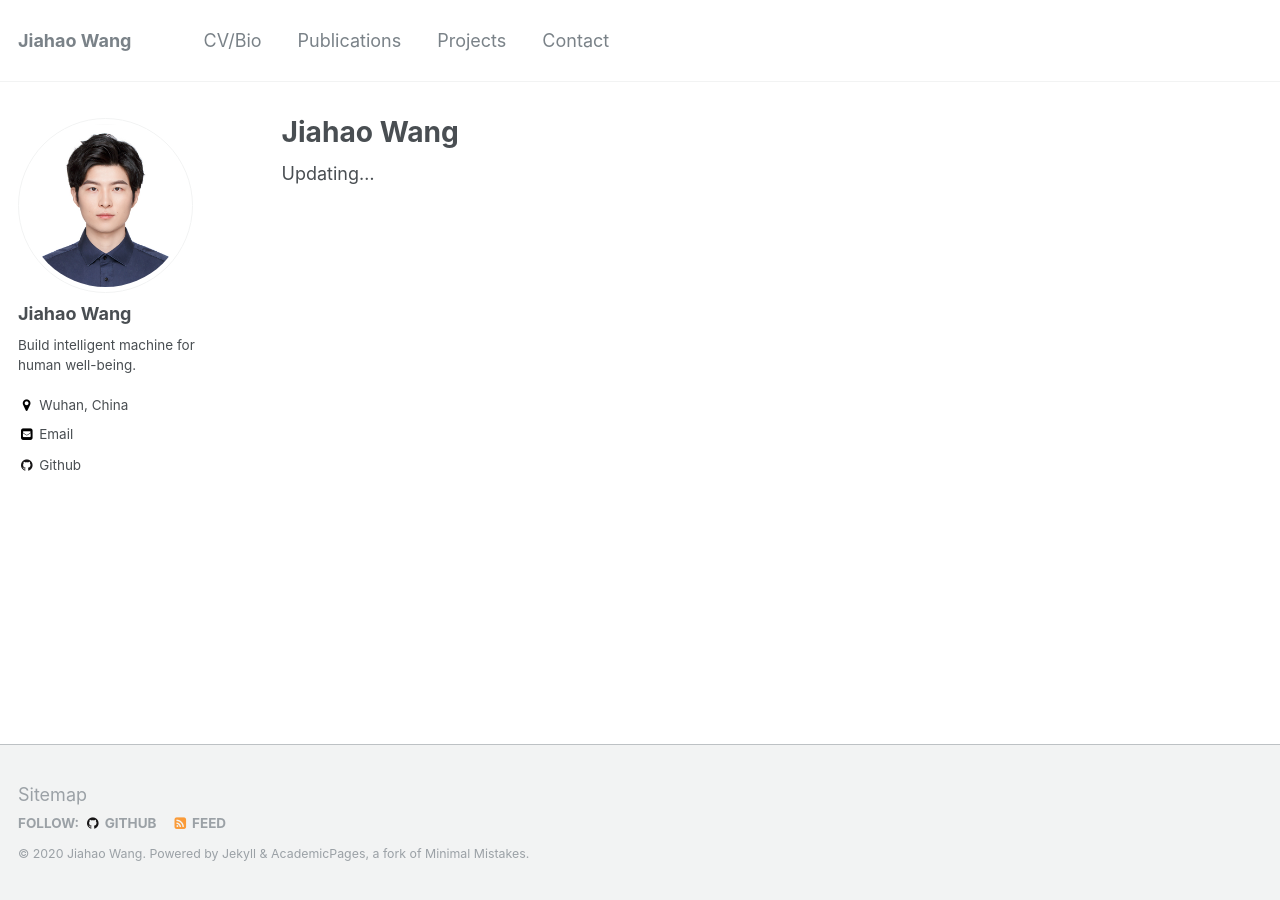
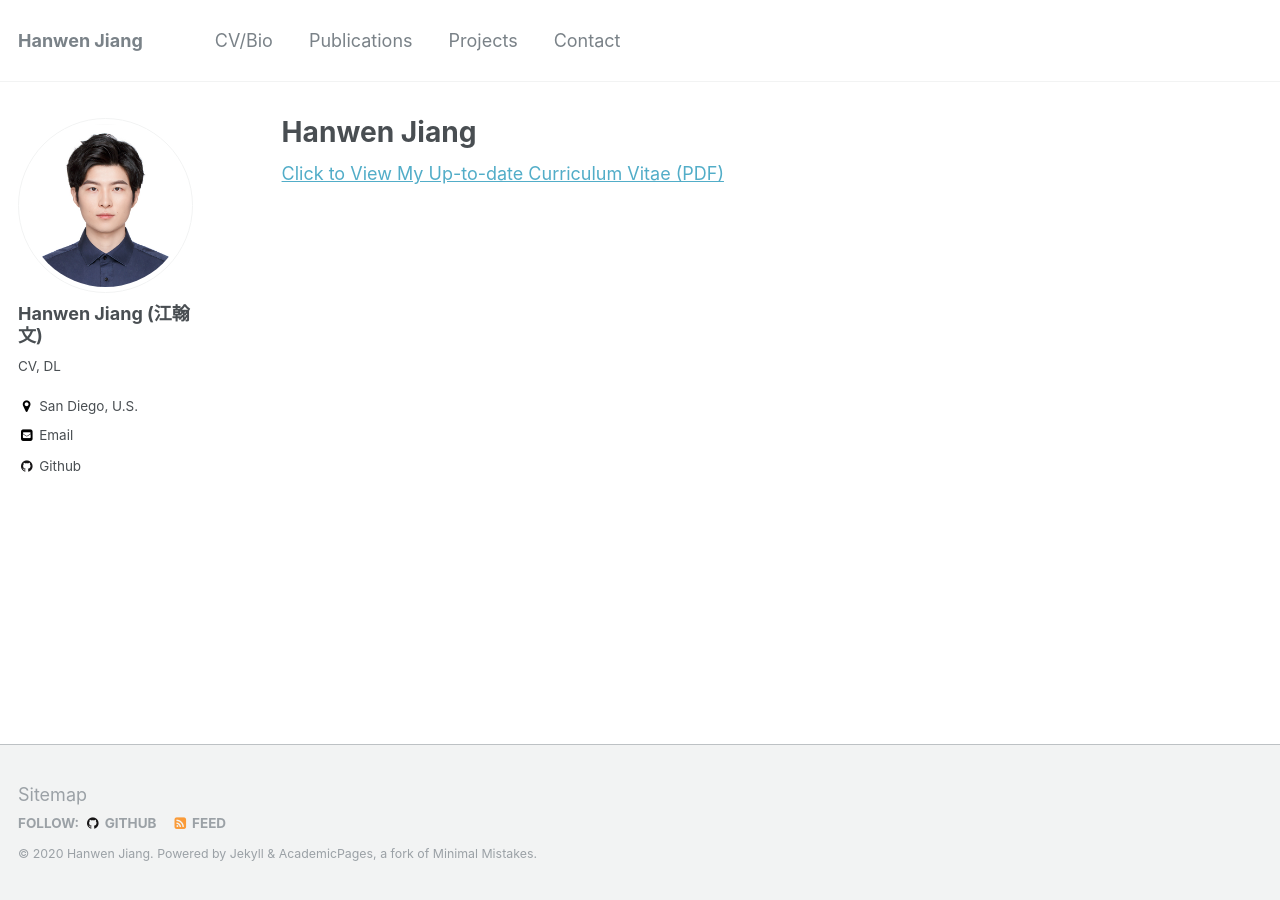
Before and after one commit to hwjiang1510/hwjiang1510.github.io, a Jekyll site: the page built from _pages/cv.md, in a window 1280 px wide. Built offline with Jekyll 4.4.1, drawn with Linux system fonts in a browser that asks for light colours.

Commit message:
main page

```diff
--- a/_config.yml
+++ b/_config.yml
@@ -7,13 +7,13 @@
 
 # Site Settings
 locale                   : "en-US"
-title                    : "Jiahao Wang"
+title                    : "Hanwen Jiang"
 title_separator          : "-"
-name                     : &name "Jiahao Wang"
-description              : &description "Candidate for Bachelor, EE, Wuhan University."
-url                      : https://JiahaoPlus.github.io # the base hostname & protocol for your site e.g. "https://mmistakes.github.io"
+name                     : &name "Hanwen Jiang"
+description              : &description "M.S. in CSE @ UCSD"
+url                      : https://Jiangolder.github.io # the base hostname & protocol for your site e.g. "https://mmistakes.github.io"
 baseurl                  : "" # the subpath of your site, e.g. "/blog"
-repository               : "JiahaoPlus/JiahaoPlus.github.io"
+repository               : "Jiangolder/Jiangolder.github.io"
 teaser                   :  # filename of teaser fallback teaser image placed in /images/, .e.g. "500x300.png"
 breadcrumbs              : false # true, false (default)
 words_per_minute         : 160
@@ -80,13 +80,13 @@ analytics:
 
 # Site Author
 author:
-  name             : "Jiahao Wang"
+  name             : "Hanwen Jiang (江翰文)"
   avatar           : "bio-photo-0.jpg"
-  bio              : "Build intelligent machine for human well-being."
-  location         : "Wuhan, China"
+  bio              : "CV, DL"
+  location         : "San Diego, U.S."
   employer         :
   googlescholar    :
-  email            : "jiahaowang616@gmail.com"
+  email            : "hwjiang1510@gmail.com"
   uri              :
   bitbucket        :
   codepen          :
@@ -94,7 +94,7 @@ author:
   flickr           :
   facebook         :
   foursquare       :
-  github           : "JiahaoPlus"
+  github           : "Jiangolder"
   google_plus      :
   keybase          :
   instagram        :
--- a/_pages/cv.md
+++ b/_pages/cv.md
@@ -1,6 +1,6 @@
 ---
 <!-- layout: archive -->
-title: "Jiahao Wang"
+title: "Hanwen Jiang"
 permalink: /cv/
 author_profile: true
 redirect_from:
@@ -9,7 +9,6 @@ redirect_from:
 
 {% include base_path %}
 
-Updating...
-<!-- [Click to View My Up-to-date Curriculum Vitae (PDF)](https://JiahaoPlus.github.io/files/CV_jh.pdf) -->
+[Click to View My Up-to-date Curriculum Vitae (PDF)](https://Jiangolder.github.io/files/CV_hw.pdf)
 
-<!-- <embed src="https://JiahaoPlus.github.io/files/CV_jh.pdf" width="650" height="1800" type='application/pdf'> -->
+<!-- <embed src="https://Jiangolder.github.io/files/CV_hw.pdf" width="650" height="1800" type='application/pdf'> -->
```
Also changed, not shown: _pages/about.md (+2 -2 lines), _pages/contact.md (+1 -1 lines), 7 other files.
